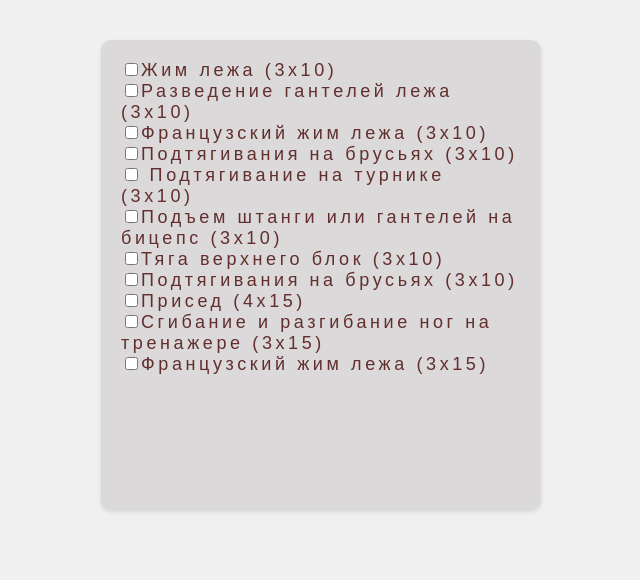
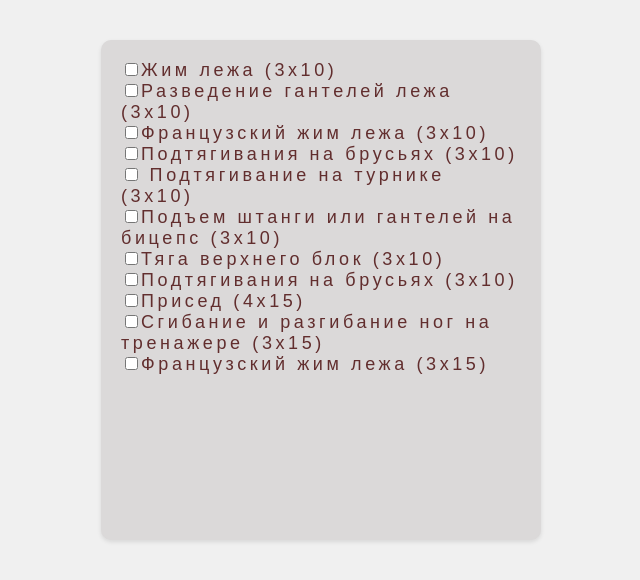
Before and after one commit to maxx964/folder_two, a plain HTML site: page sport-one.html in a window 1280 px wide. Shown: the whole page, without its empty margins (319-959 px from the left). Drawn offline with Linux system fonts and the light colour scheme.

Commit message:
added styl in exercise-list-2

```diff
--- a/sport-one.css
+++ b/sport-one.css
@@ -19,7 +19,7 @@ body {
     box-shadow: 0 2px 4px rgba(0, 0, 0, 0.1);
     padding: 20px;
     max-width: 400px;
-    height: 430px;
+    height: 460px;
     margin: 0 auto;
     text-align: left;
     font-size: 18px;
```
